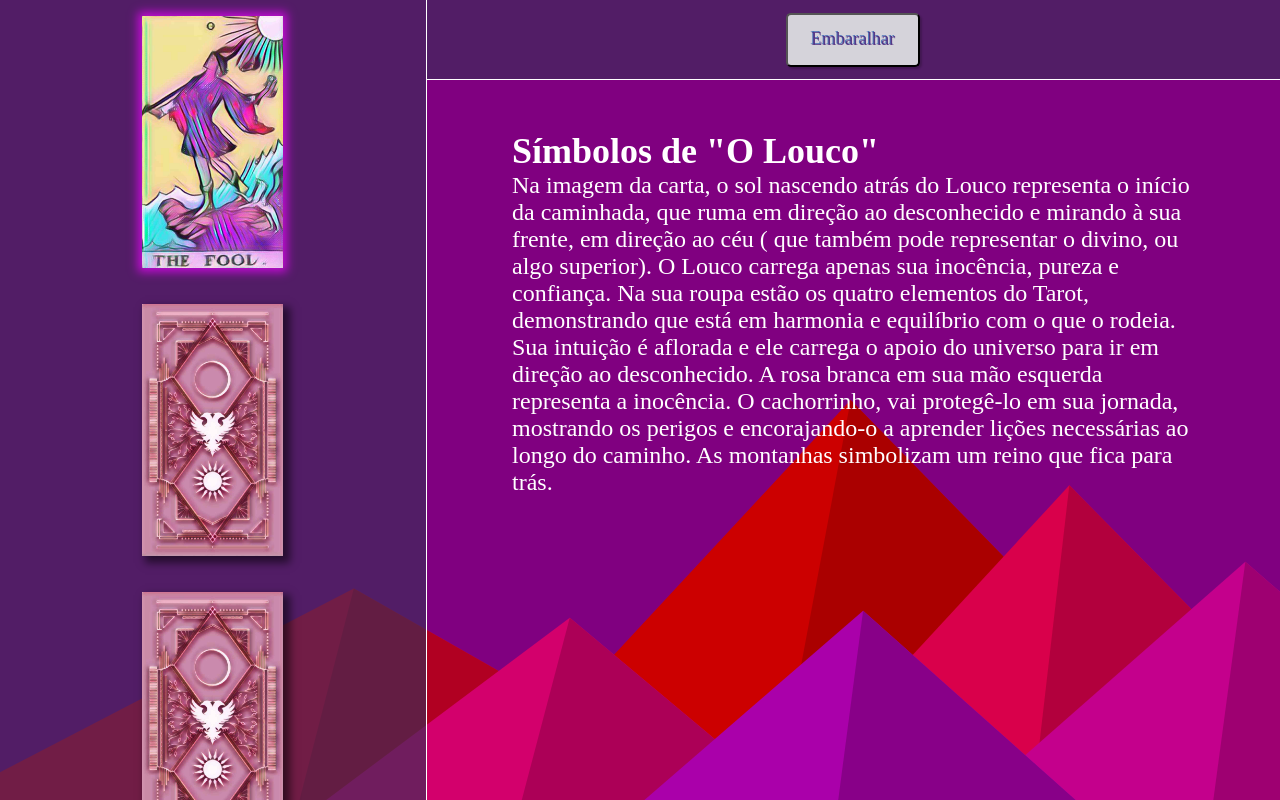
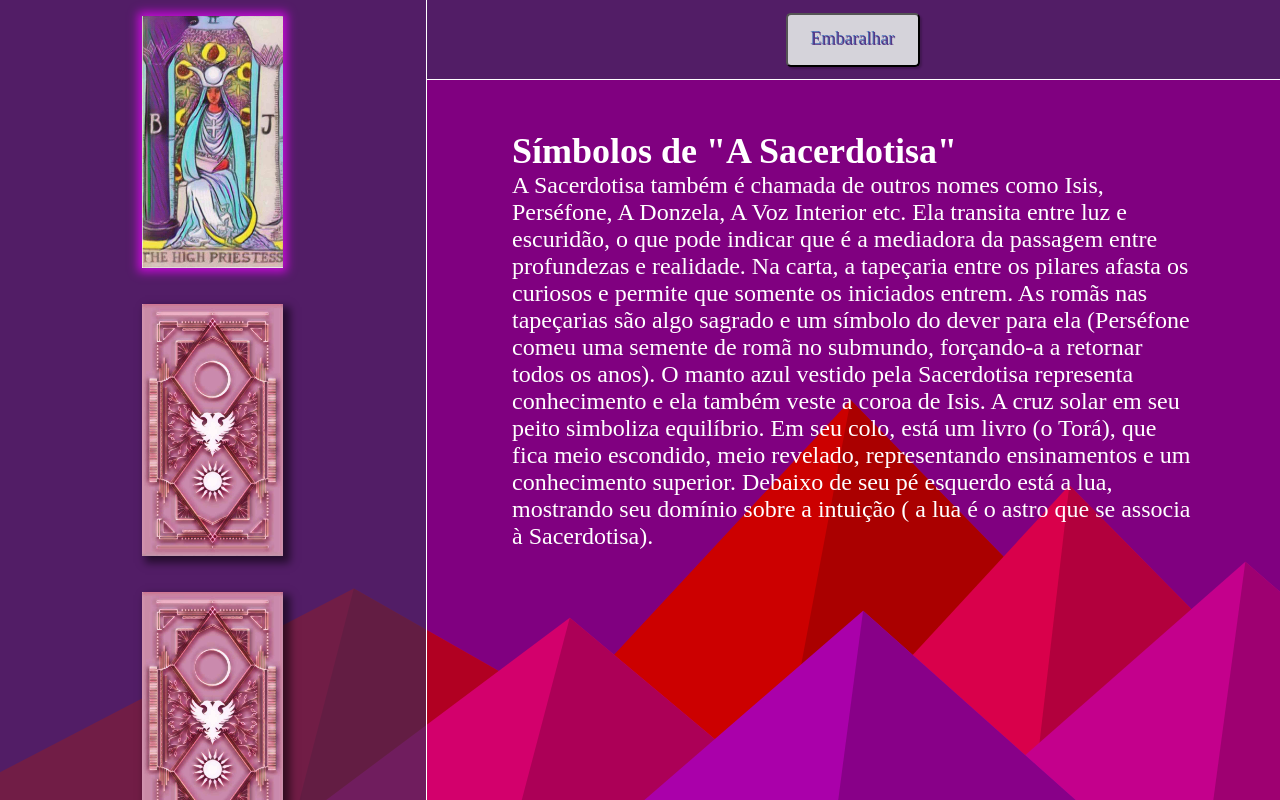
Before and after one commit to trizotti/deck-tarot-react, a React (Vite) app: page / in a window 1280 px wide. Both pictures are taken after a click on the picture 212 px from the left and 141 px from the top of the page. Built offline with nearby package versions, Linux system fonts and the light colour scheme.

Commit message:
Use context API for deck resources

```diff
--- a/src/App.jsx
+++ b/src/App.jsx
@@ -3,48 +3,19 @@ import React from 'react'
 import { ButtonsNav } from './components/ButtonsNav'
 import { Deck } from './components/Deck'
 import { useState } from 'react'
-import tarotCards from './content/tarot.json'
 import { shuffle } from './helpers/deck'
+import DeckProvider from './providers/DeckProvider'
+import MainContent from './components/MainContent'
 
 function App() {
-  const [cards, setCards] = useState(tarotCards)
-  const [lastSelectedCardId, setLastSelectedCardId] = useState(null)
-  const [selectedCardId, setSelectedCardId] = useState(null)
-  const selectedCard = cards.find((card) => card.id === selectedCardId) || null
-
-  const shuffleDeck = () => {
-    setLastSelectedCardId(selectedCardId)
-    setSelectedCardId(null)
-    setCards(shuffle(cards))
-  }
-
-  const selectCard = (card) => {
-    let newSelected = null
-    if (selectedCardId !== card.id) {
-      newSelected = card.id
-    }
-    setLastSelectedCardId(selectedCardId)
-    setSelectedCardId(newSelected)
-  }
-
   return (
-    <div className="app">
-      <ButtonsNav onShuffle={shuffleDeck} />
-      <Deck
-        cards={cards}
-        onCardClick={selectCard}
-        selectedCardId={selectedCardId}
-        lastSelectedCardId={lastSelectedCardId}
-      />
-      <main className="pageContent">
-        {selectedCard && (
-          <div className="cardSymbols">
-            <h2>{selectedCard.title}</h2>
-            <div>{selectedCard.content}</div>
-          </div>
-        )}
-      </main>
-    </div>
+    <DeckProvider>
+      <div className="app">
+        <ButtonsNav />
+        <Deck />
+        <MainContent />
+      </div>
+    </DeckProvider>
   )
 }
 
--- a/src/components/ButtonsNav.jsx
+++ b/src/components/ButtonsNav.jsx
@@ -1,9 +1,13 @@
 import React from "react"
-export const ButtonsNav = ({ onShuffle }) => {
+import { useDeck } from "../providers/DeckProvider"
+
+export const ButtonsNav = () => {
+  const { shuffleDeck } = useDeck()
+
   return (
     <div className="buttonsNav">
       <div>
-        <button onClick={onShuffle}>Embaralhar</button>
+        <button onClick={shuffleDeck}>Embaralhar</button>
       </div>
     </div>
   )
--- a/src/components/Card.jsx
+++ b/src/components/Card.jsx
@@ -1,7 +1,9 @@
-import React, { useState, useEffect } from 'react'
-const publicDirPath = '/tarot-art'
+import React, { useEffect, useState } from "react"
+import { useDeck } from "../providers/DeckProvider"
+const publicDirPath = "/tarot-art"
 
-export const Card = ({ card, onCardClick, selectedCardId, lastSelectedCardId }) => {
+export const Card = ({ card }) => {
+  const { onCardClick, selectedCardId, lastSelectedCardId } = useDeck()
   const cardArt =
     `${publicDirPath}/` +
     (selectedCardId === card.id ? `${card.id}.jpg` : `back.jpg`)
--- a/src/components/Deck.jsx
+++ b/src/components/Deck.jsx
@@ -1,20 +1,19 @@
-import React from "react"
-import { Card } from "./Card"
+import React, { useEffect } from 'react'
+import { Card } from './Card'
+import { useDeck } from '../providers/DeckProvider'
 
-export const Deck = ({ cards, onCardClick, selectedCardId, lastSelectedCardId }) => {
+export const Deck = () => {
+  const { cards, shuffleDeck } = useDeck()
+
+  useEffect(() => {
+    shuffleDeck()
+  }, [])
+
   return (
     <div className="deck">
       <div className="deckListView">
         {cards.map((card) => {
-          return (
-            <Card
-              key={card.id}
-              card={card}
-              onCardClick={onCardClick}
-              selectedCardId={selectedCardId}
-              lastSelectedCardId={lastSelectedCardId}
-            />
-          )
+          return <Card key={card.id} card={card} />
         })}
       </div>
     </div>
--- /dev/null
+++ b/src/components/MainContent.jsx
@@ -0,0 +1,18 @@
+import React from 'react'
+import { useDeck } from '../providers/DeckProvider'
+
+function MainContent() {
+  const { selectedCard } = useDeck()
+  return (
+    <main className="pageContent">
+      {selectedCard && (
+        <div className="cardSymbols">
+          <h2>{selectedCard.title}</h2>
+          <div>{selectedCard.content}</div>
+        </div>
+      )}
+    </main>
+  )
+}
+
+export default MainContent
--- /dev/null
+++ b/src/providers/DeckProvider.jsx
@@ -0,0 +1,67 @@
+import { createContext, useState, useContext } from "react"
+import PropTypes from "prop-types"
+import tarotCards from "../content/tarot.json"
+
+const DeckContext = createContext(null)
+
+const shuffle = (array) => {
+  const newArray = [...array]
+  let currentIndex = newArray.length,
+    randomIndex
+  while (currentIndex != 0) {
+    randomIndex = Math.floor(Math.random() * currentIndex)
+    currentIndex--
+    ;[newArray[currentIndex], newArray[randomIndex]] = [
+      newArray[randomIndex],
+      newArray[currentIndex],
+    ]
+  }
+  return newArray
+}
+
+const DeckProvider = ({ children }) => {
+  const [cards, setCards] = useState(tarotCards)
+  const [lastSelectedCardId, setLastSelectedCardId] = useState(null)
+  const [selectedCardId, setSelectedCardId] = useState(null)
+  const selectedCard = cards.find((card) => card.id === selectedCardId) || null
+
+  const shuffleDeck = () => {
+    setLastSelectedCardId(selectedCardId)
+    setSelectedCardId(null)
+    setCards(shuffle(cards))
+  }
+
+  const onCardClick = (card) => {
+    let newSelected = null
+    if (selectedCardId !== card.id) {
+      newSelected = card.id
+    }
+    setLastSelectedCardId(selectedCardId)
+    setSelectedCardId(newSelected)
+  }
+
+  const value = {
+    cards, lastSelectedCardId, selectedCardId,
+    onCardClick, shuffleDeck, selectedCard
+  }
+
+  return <DeckContext.Provider value={value}>{children}</DeckContext.Provider>
+}
+
+DeckProvider.propTypes = {
+  children: PropTypes.node.isRequired,
+}
+
+export const useDeck = () => {
+  const deckContext = useContext(DeckContext)
+
+  if (!deckContext) {
+    throw new Error(
+      'useDeck was called without being nested inside deck provider.'
+    )
+  }
+
+  return deckContext
+}
+
+export default DeckProvider
```
